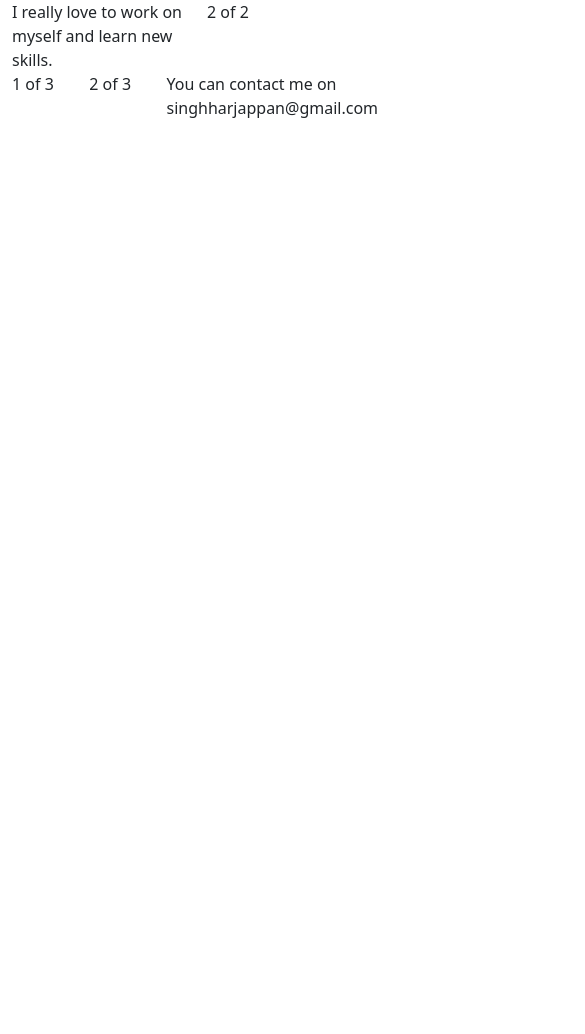
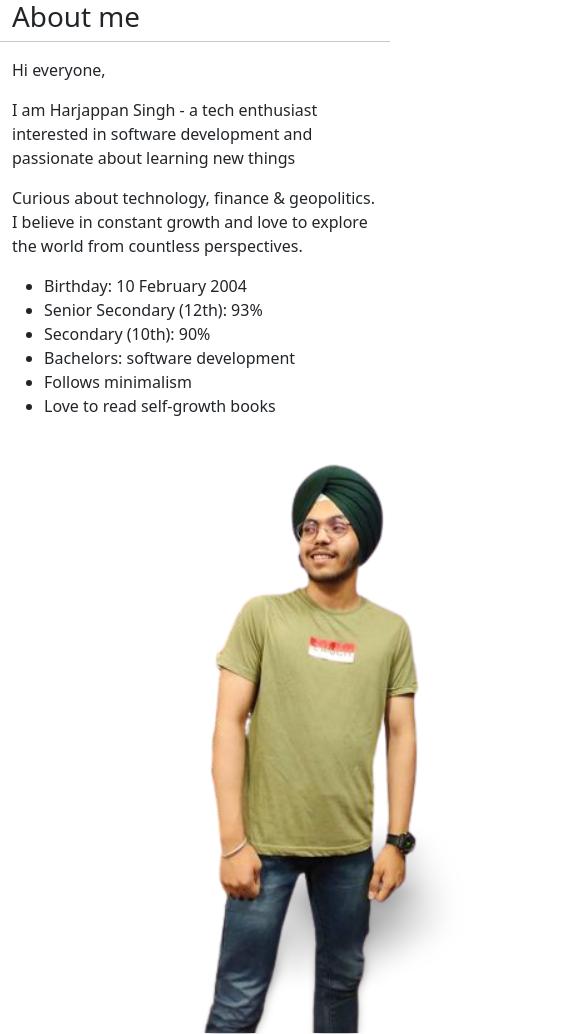
Before and after one commit to Harjappan2004/Harjappan_Singh, a plain HTML site: page About me/index.html in a window 390 px wide. Shown: the top 1034 px of the page, 585 px wide, since content can reach past the window. Before the commit the page ends 844 px from the top, so only its background shows below. Drawn offline with nearby package versions, Linux system fonts and the light colour scheme.

Commit message:
update about me section
added a little bit summary
and a pic of me using bootstrap grid system,
Page is responsive

```diff
--- a/About me/index.html
+++ b/About me/index.html
@@ -14,26 +14,35 @@
 <body>
     <div class="container">
         <div class="row">
-            <div class="col">
-                I really love to work on myself and learn new skills.
+            <h1>About me</h1>
+            <hr>
+            <div class="col-lg-6 col-md-4">
+                <p>Hi everyone, </p>
+                <p>I am Harjappan Singh - a tech enthusiast interested in software development and passionate about
+                    learning
+                    new
+                    things</p>
+                <p>Curious about technology, finance & geopolitics. I believe in constant growth and love to explore the
+                    world
+                    from countless
+                    perspectives.
+                </p>
+                <ul>
+                    <li>Birthday: 10 February 2004</li>
+                    <li>Senior Secondary (12th): 93% </li>
+                    <li>Secondary (10th): 90%</li>
+                    <li>Bachelors: software development</li>
+                    <li>Follows minimalism</li>
+                    <li>Love to read self-growth books</li>
+                </ul>
             </div>
-            <div class="col">
-                2 of 2
+
+            <div class="col-lg-4 col-md-3">
+                <img src="./harjappan_pic.png" alt="Harjappan">
             </div>
         </div>
-        <div class="row">
-            <div class="col">
-                1 of 3
-            </div>
-            <div class="col">
-                2 of 3
-            </div>
-            <div class="col">
-                You can contact me on singhharjappan@gmail.com
-            </div>
-        </div>
+
     </div>
-
 
 </body>
 
```
Also changed, not shown: About me/harjappan_pic.png (added).
